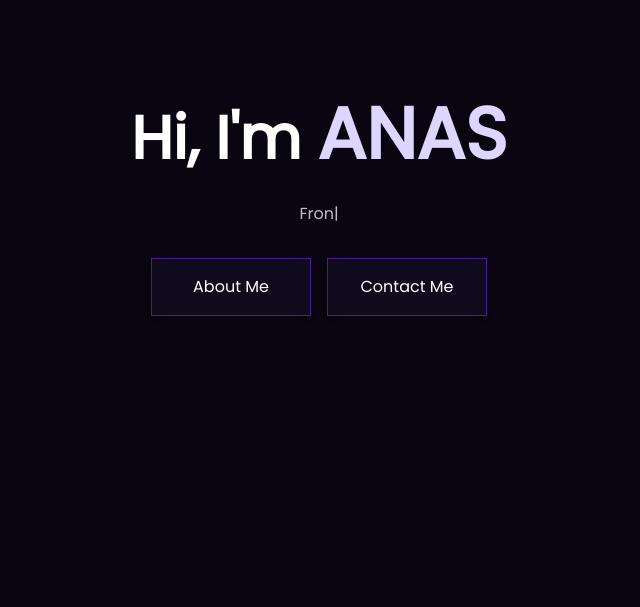
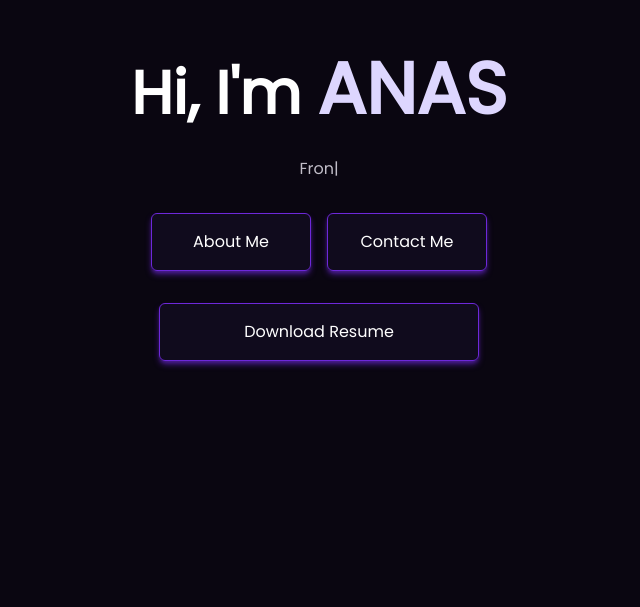
Before and after one commit to anaspxr/portfolio-nextjs15, a Next.js app: page / in a window 1280 px wide. Shown: the part 193-800 px from the top of the page, without its empty margins (321-961 px from the left). Built offline with nearby package versions, Linux system fonts and the light colour scheme.

Commit message:
update the hero button styles and add resume download

```diff
--- a/src/app/page.tsx
+++ b/src/app/page.tsx
@@ -1,5 +1,6 @@
 import About from "@/components/sections/about";
 import Hero from "@/components/sections/hero";
+import Projects from "@/components/sections/projects";
 import Skills from "@/components/sections/skills";
 
 export default function Home() {
@@ -8,6 +9,7 @@ export default function Home() {
       <Hero />
       <About />
       <Skills />
+      <Projects />
     </div>
   );
 }
--- a/src/components/sections/hero.tsx
+++ b/src/components/sections/hero.tsx
@@ -32,6 +32,14 @@ export default function Hero() {
             </ShineButton>
           </a>
         </div>
+        <a
+          href="ANAS-P-Resume.pdf"
+          download="ANAS-P-Resume.pdf"
+          className="inline-flex items-center justify-center">
+          <ShineButton className="text-sm md:text-base w-80 py-4 border-purple-900 bg-purple-900 hover:shadow-purple-500 hover:border-purple-700 shadow-purple-900 shad hover:before:-translate-x-80">
+            Download Resume
+          </ShineButton>
+        </a>
       </div>
     </section>
   );
--- /dev/null
+++ b/src/components/sections/projects.tsx
@@ -0,0 +1,5 @@
+import React from "react";
+
+export default function Projects() {
+  return <div>Projects</div>;
+}
--- a/src/components/ui/ShineButton.tsx
+++ b/src/components/ui/ShineButton.tsx
@@ -10,10 +10,10 @@ export default function ShineButton({
   return (
     <button
       onClick={onClick}
-      className={`before:ease relative overflow-hidden border border-violet-900 bg-violet-500 bg-opacity-5
-        text-white shadow-md transition-all duration-500 before:absolute before:right-0 before:top-0 before:h-12 before:w-6
+      className={`before:ease relative rounded-md overflow-hidden border border-violet-700 hover:border-violet-900 bg-violet-500 bg-opacity-5
+        text-white shadow-md transition-all duration-500 before:absolute before:right-0 before:top-0 before:h-full before:w-6
          before:translate-x-12 before:rotate-6 before:bg-violet-950 before:opacity-20 before:duration-700
-          hover:shadow-violet-500 hover:before:-translate-x-40 ${className}`}>
+          shadow-violet-900 hover:shadow-violet-500 hover:before:-translate-x-40 ${className}`}>
       <span className="relative z-10">{children}</span>
     </button>
   );
```
Also changed, not shown: 1 other file (tests, documents, lock files or other folders).
